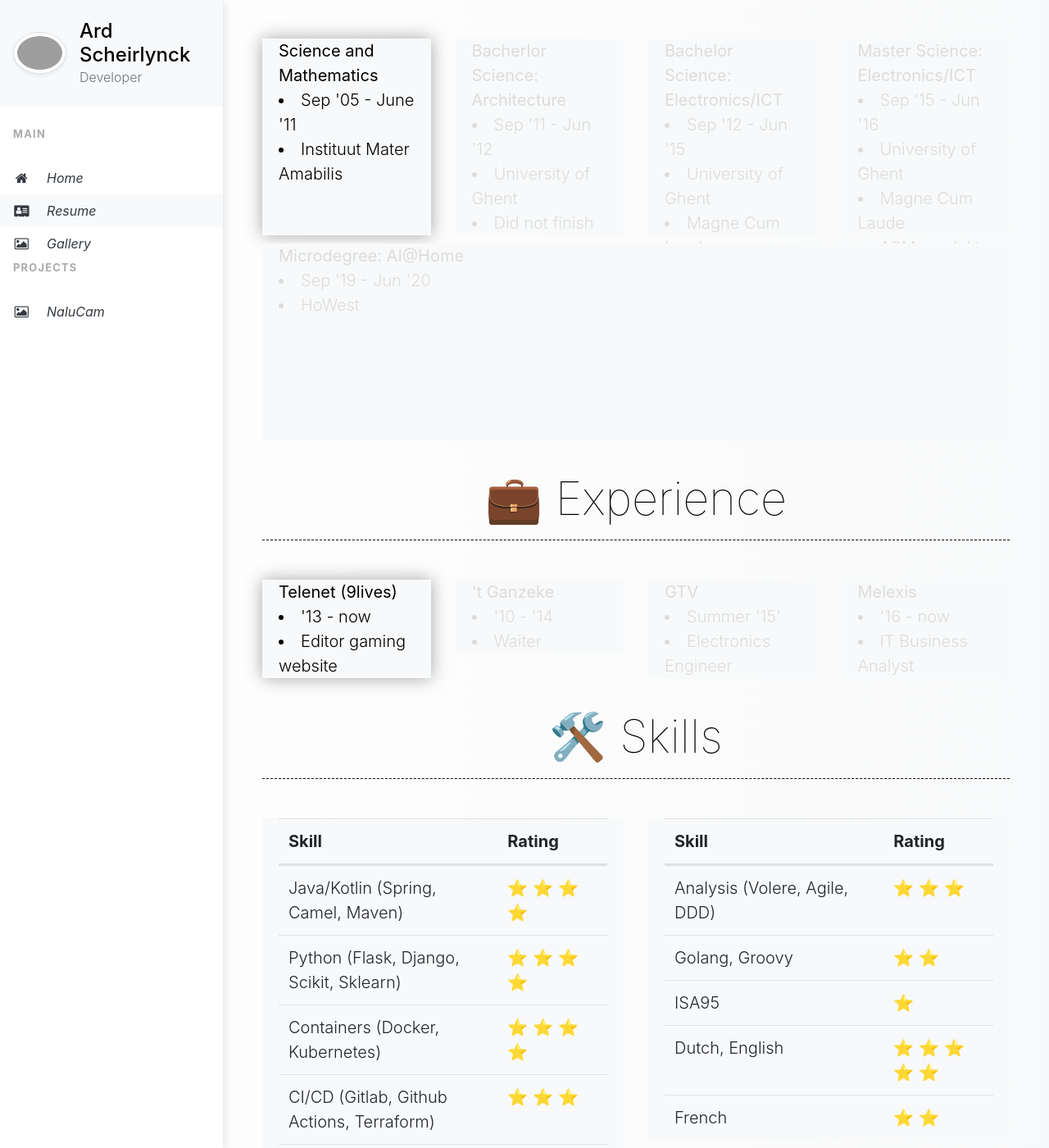
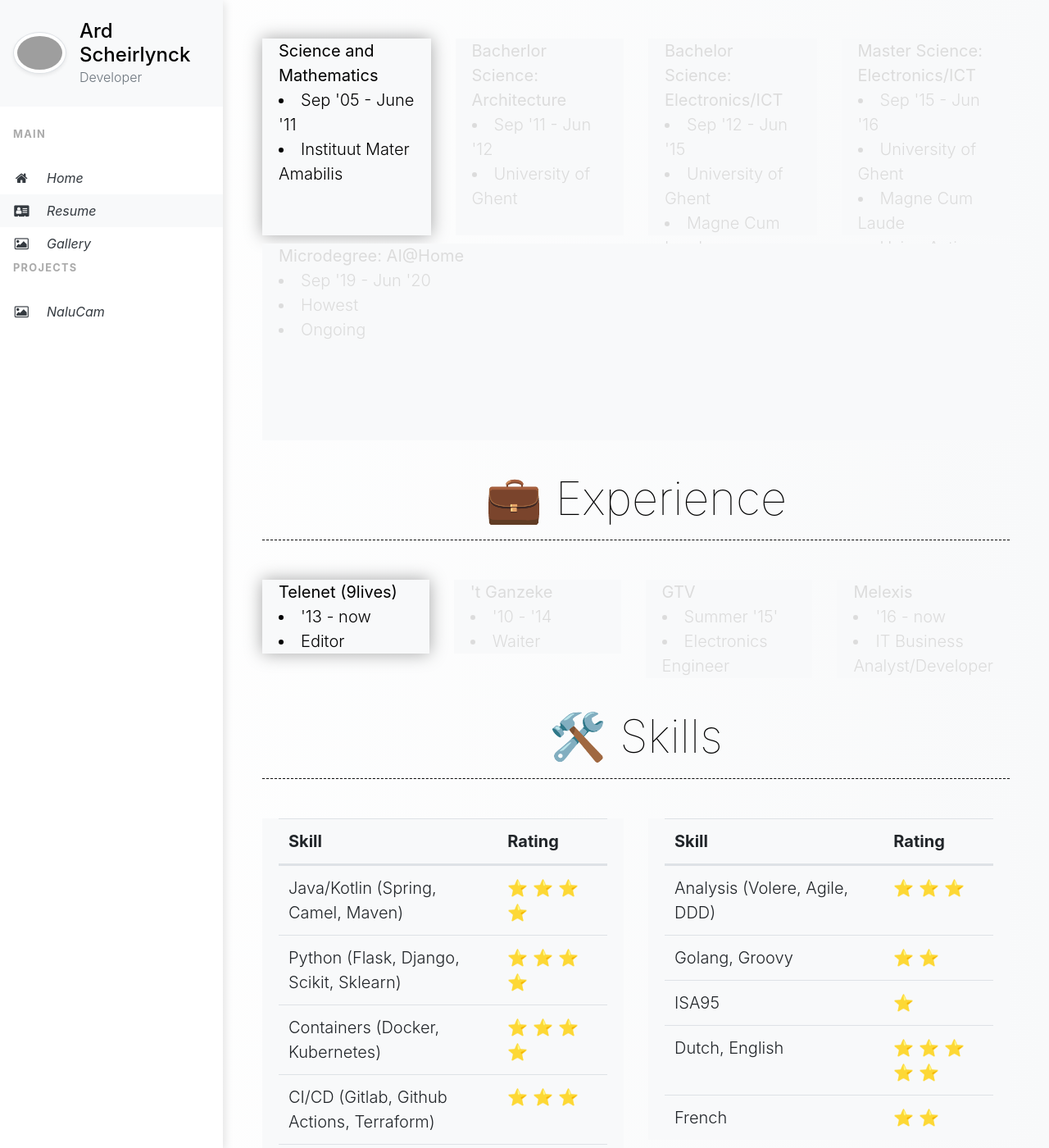
Before and after one commit to ardtieboy/ardtieboy.github.io, a Jekyll site: the page built from resume.html, in a window 1280 px wide and 1400 px high, scrolled down 862 px. Shown: the whole window at 82% size. Built offline with Jekyll 4.4.1, drawn with Linux system fonts in a browser that asks for light colours; grey boxes are pictures that could not be loaded.

Commit message:
small improvements

```diff
--- a/_data/resume.yaml
+++ b/_data/resume.yaml
@@ -6,28 +6,28 @@ education:
     thesis: ""
   - name: "Bacherlor Science: Architecture"
     period: Sep '11 - Jun '12
-    result: Did not finish
+    result: ""
     school: University of Ghent
     thesis: ""
   - name: "Bachelor Science: Electronics/ICT"
     period: Sep '12 - Jun '15
     result: Magne Cum Laude
     school: University of Ghent
-    thesis: ""
+    thesis: "An introduction to wireless communications"
   - name: "Master Science: Electronics/ICT"
     period: Sep '15 - Jun '16
     result: Magne Cum Laude
     school: University of Ghent
-    thesis: ASM-model to classify pain
+    thesis: Using Active Shape Models to classify pain
   - name: "Microdegree: AI@Home"
     period: Sep '19 - Jun '20
-    result: ""
-    school: HoWest
+    result: "Ongoing"
+    school: Howest
     thesis: ""
 
 experience:
   - name: Telenet (9lives)
-    function: Editor gaming website
+    function: Editor
     period: "'13 - now"
   - name: "'t Ganzeke"
     function: Waiter
@@ -36,7 +36,7 @@ experience:
     function: Electronics Engineer
     period: "Summer '15'"
   - name: Melexis
-    function: IT Business Analyst
+    function: IT Business Analyst/Developer
     period: "'16 - now"
 
 trivia:
--- a/index.html
+++ b/index.html
@@ -16,7 +16,7 @@ title: "Ard's homepage"
             Hi, my name's Ard Scheirlynck and I'd like to welcome you to my homepage! I'm a developer, geek and
             self-proclaimed inventor living in Gullegem, Belgium.
             In my daily work I develop backend applications for our internal customers at Melexis. You could say I'm
-            a bit of Jack of all trades; analyzing, developing,
+            a bit of Jack of all trades; analysing, developing,
             deploying, documenting all sound familiar to me. Feel free to take a look on this page and send me a DM
             if you'd like to drink a coffee with me ☕️!
         </p>
```
Also changed, not shown: _posts/2020-02-08-nalu_cam.md (+6 -5 lines), assets/images/nalucam_login.png, assets/images/nalucam_navigate.png, 8 other files.
